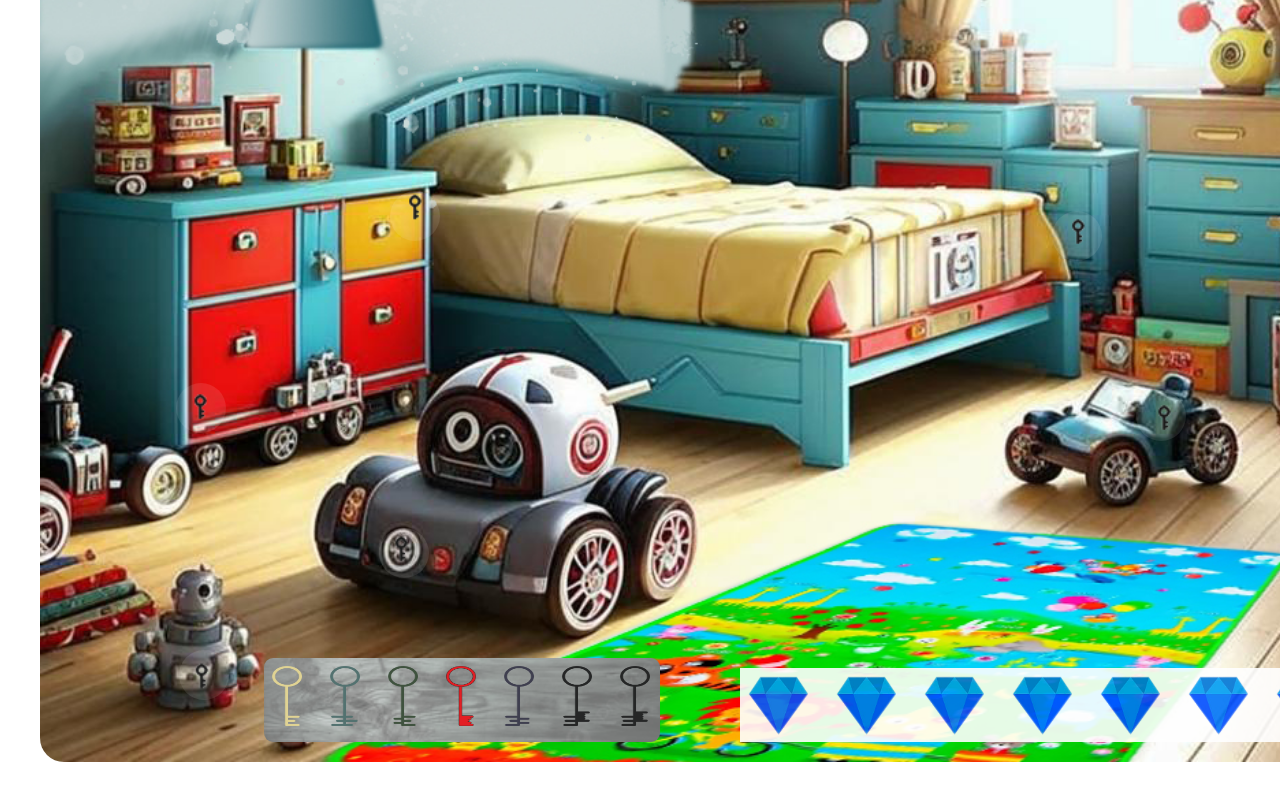
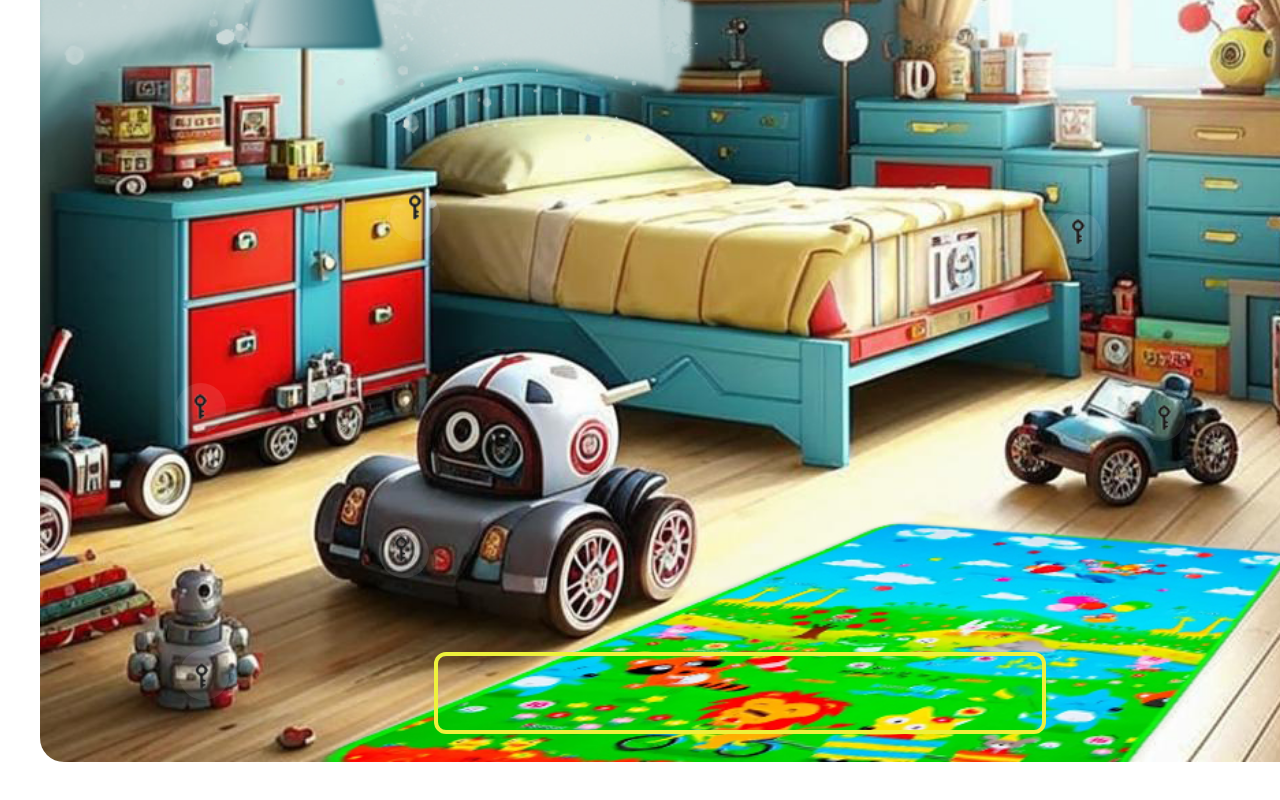
Before and after one commit to dianaveselkina/keys-game, a Vue app: page / in a window 1280 px wide. Shown: the part 728-1528 px from the top of the page. Built offline with nearby package versions, Linux system fonts and the light colour scheme.

Commit message:
add  push adamant + filter

```diff
--- a/src/components/GameBoard1.vue
+++ b/src/components/GameBoard1.vue
@@ -21,10 +21,10 @@
     <div id="17" @click="select($event)" class="key-box key7"></div>
 
     <div class="diamond-container">
-      <!-- <div v-show="targetId - 10 === magicKey"> -->
-      <div v-for="adamant in adamants" :key="adamant.id">
       <img
-          :src="adamant.image"
+        v-for="diamond in diamonds"
+        :key="diamond.id"
+        :src="adamant"
         :style="{
           width: '60px',
           height: '60px',
@@ -32,13 +32,10 @@
       />
     </div>
   </div>
-    <!-- </div> -->
-  </div>
 </template>
 
 <script setup>
 import { ref } from 'vue';
-const show = ref(false);
 const clefs = ref([
   {
     id: 1,
@@ -83,52 +80,28 @@ const clefs = ref([
     height: '60px',
   },
 ]);
-const adamants = ref([
-  {
-    id: 1,
-    image: '/img/diamond1.png',
-  },
-  {
-    id: 2,
-    image: '/img/diamond1.png',
-  },
-  {
-    id: 3,
-    image: '/img/diamond1.png',
-  },
-  {
-    id: 4,
-    image: '/img/diamond1.png',
-  },
-  {
-    id: 5,
-    image: '/img/diamond1.png',
-  },
-  {
-    id: 6,
-    image: '/img/diamond1.png',
-  },
-  {
-    id: 7,
-    image: '/img/diamond1.png',
-  },
-]);
+
 let magicKey = '';
 const add = (clef) => {
   magicKey = clef.id;
-  console.log(magicKey);
 };
-
 const select = (event) => {
   let targetId = event.target.id;
-
-  // targetId - 10 === magicKey ? addDiamond() : console.log('!!!!');
+  targetId - 10 === magicKey
+    ? success(magicKey)
+    : alert('вы не угадали. попробуйте еще раз 😉');
 };
-
+const adamant = '/img/diamond1.png';
 const diamonds = ref([]);
-const addDiamond = (adamant) => {
+const success = (magicKey) => {
+  addDiamond();
+  filterClef(magicKey);
+};
+const addDiamond = () => {
   diamonds.value.push(adamant);
-  console.log('Diamond');
+};
+const filterClef = (magicKey) => {
+  clefs.value = clefs.value.filter((clef) => clef.id !== magicKey);
 };
 </script>
 
@@ -143,14 +116,22 @@ const addDiamond = (adamant) => {
   width: 1400px;
   height: 1400px;
 }
-
+.test {
+  position: absolute;
+  bottom: 500px;
+  left: 224px;
+  background-color: #fff;
+  width: 380px;
+  height: 68px;
+  cursor: pointer;
+}
 .key-container {
   display: flex;
   padding: 8px;
   gap: 28px;
   position: absolute;
-  bottom: 20px;
-  left: 224px;
+  top: 140px;
+  left: 76px;
   background-image: url(/public/img/key-container.png);
   background-repeat: no-repeat;
   background-size: cover;
@@ -197,15 +178,13 @@ const addDiamond = (adamant) => {
   left: 913px;
 }
 .diamond-container {
-  position: absolute;
+  border: solid 4px #eef13c;
   display: flex;
+  border-radius: 12px;
   padding: 8px;
   gap: 28px;
   width: 588px;
   height: 58px;
-  bottom: 20px;
-  left: 700px;
-  background-color: #fff;
-  opacity: 90%;
+  margin: 1290px auto;
 }
 </style>
```
Lines whose indentation alone changed are shown as unchanged.
